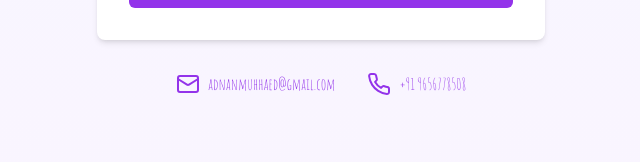
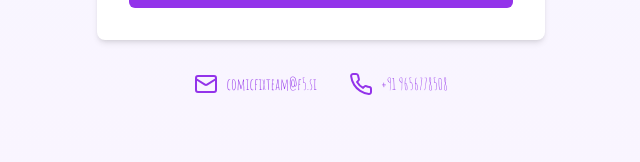
Before and after one commit to muhammedadnanv/comicfix, a React (Vite) app: page / in a window 1280 px wide. Shown: the part 1564-1726 px from the top of the page, without its empty margins (319-959 px from the left). Built offline with nearby package versions, Linux system fonts and the light colour scheme.

Commit message:
Update ContactForm.jsx

```diff
--- a/src/components/ContactForm.jsx
+++ b/src/components/ContactForm.jsx
@@ -102,7 +102,7 @@ const ContactForm = () => {
       <div className="flex justify-center mt-8 space-x-8">
         <motion.div whileHover={{ y: -5 }} className="text-purple-600 flex items-center space-x-2">
           <Mail />
-          <span>adnanmuhhaed@gmail.com</span>
+          <span>comicfixteam@f5.si</span>
         </motion.div>
         <motion.div whileHover={{ y: -5 }} className="text-purple-600 flex items-center space-x-2">
           <Phone />
```
